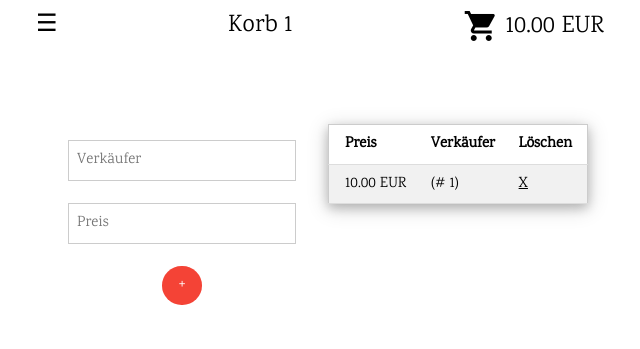
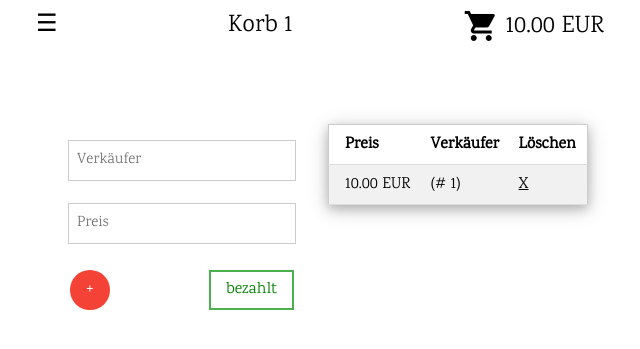
Before and after one commit to sl1082private/gra-kiddy-cash, a Django app: page /baskets/1/ in a window 1280 px wide. Shown: the top 349 px of the page, without its empty margins (320-960 px from the left). Run offline with Django 3.2, Linux system fonts and the light colour scheme; a user stored in the database is signed in; tables that the repository leaves empty hold one stand-in row (values such as "Sample post").

Commit message:
add payed button to create new basket from detail view

```diff
--- /dev/null
+++ b/baskets/static/baskets/style.css
@@ -0,0 +1,30 @@
+.mybtn {
+  float : left;
+  background-color: #4CAF50; /* Green */
+  border: none;
+  color: white;
+  padding: 6px 15px;
+  text-align: center;
+  text-decoration: none;
+  display: inline-block;
+  font-size: 16px;
+  margin: 4px 2px;
+  cursor: pointer;
+}
+
+.btn_plus {
+  float : left;
+}
+
+.btn_payed {
+  float : right;
+  background-color: white;
+  color: green;
+  border: 2px solid #4CAF50;
+}
+
+.btn_payed:hover {
+  color: gray;
+  border: 2px solid gray;
+
+}
--- a/baskets/templates/baskets/base.html
+++ b/baskets/templates/baskets/base.html
@@ -1,4 +1,7 @@
-{% load staticfiles %}
+{% load static %}
+
+<link rel="stylesheet" type="text/css" href="{% static 'baskets/style.css' %}" />
+
 
 <!DOCTYPE html>
 <html>
--- a/baskets/templates/baskets/detail.html
+++ b/baskets/templates/baskets/detail.html
@@ -14,7 +14,8 @@
         step="1" placeholder="Verkäufer" required><br>
         <input class="w3-input w3-border" name="price" type="number"
         step="any" placeholder="Preis" required><br>
-        <button class="w3-button w3-circle w3-red">+</button>
+        <button class="w3-button w3-circle w3-red mybtn btn_plus">+</button>
+        <a href="{% url 'add_basket' %}" class="mybtn btn_payed">bezahlt</a>
       </form>
     </div>
     <div class="w3-half">
```
